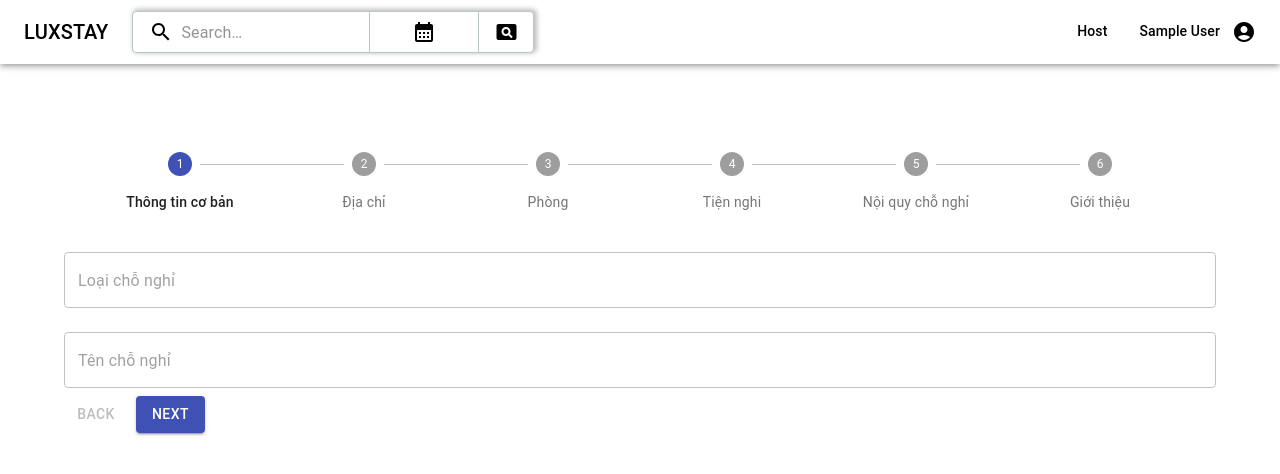
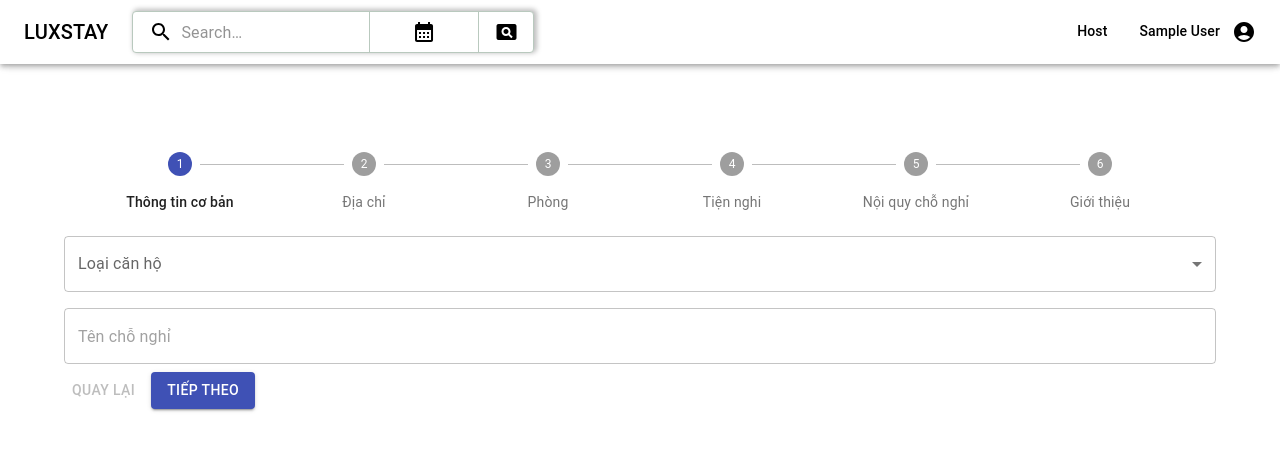
Before and after one commit to sangnx98/hotel-booking, a React (Create React App) app: page /newhomestay in a window 1280 px wide. Shown: the top 474 px of the page. Built offline with nearby package versions, Linux system fonts and the light colour scheme; sample sign-in values are in the browser's storage; the HTML template or start-up script is replaced by a standard one.

Commit message:
get values select

```diff
--- a/src/page/Home.tsx
+++ b/src/page/Home.tsx
@@ -9,6 +9,12 @@ import Suggest from '../components/Suggestions/Suggest';
 import UserManual from '../components/UserManual/UserManual';
 
 export default function Home(){
+  React.useEffect(()=>{
+    fetch('https://provinces.open-api.vn/api/ depth==2')
+    .then((res)=>{
+      console.log('res', res)
+    })
+  },[])
   return (
     <>
       <Slider/>
--- a/src/page/NewHomeStay.tsx
+++ b/src/page/NewHomeStay.tsx
@@ -9,11 +9,18 @@ import {
 } from "@material-ui/core";
 import { makeStyles } from "@material-ui/core/styles";
 import Header from "../components/Header/Header";
-import { Container } from "@mui/material";
+import {
+  Chip,
+  Container,
+  FormControl,
+  InputLabel,
+  MenuItem,
+  OutlinedInput,
+} from "@mui/material";
 import { Box } from "@mui/system";
-import { SelectChangeEvent } from "@mui/material/Select";
+import Select, { SelectChangeEvent } from "@mui/material/Select";
 import { Theme, useTheme } from "@mui/material/styles";
-import {CONFIG} from '../config/config'
+import { CONFIG } from "../config/config";
 
 const ITEM_HEIGHT = 48;
 const ITEM_PADDING_TOP = 8;
@@ -27,16 +34,12 @@ const MenuProps = {
 };
 
 const names = [
-  "Oliver Hansen",
-  "Van Henry",
-  "April Tucker",
-  "Ralph Hubbard",
-  "Omar Alexander",
-  "Carlos Abbott",
-  "Miriam Wagner",
-  "Bradley Wilkerson",
-  "Virginia Andrews",
-  "Kelly Snyder",
+  "Homestay",
+  "Studio",
+  "Biệt Thự",
+  "Duplex",
+  "Căn hộ",
+  "Khách sạn"
 ];
 
 const useStyles = makeStyles((theme) => ({
@@ -69,15 +72,38 @@ const GetStepContent = (props: any): JSX.Element => {
   if (props.step === 0) {
     return (
       <>
-        {/* <FormControl sx={{ m: 1, width: 300 }}>
-            <InputLabel id="demo-multiple-name-label">Name</InputLabel>
+        <FormControl sx={{ width: "100%" }}>
+          <InputLabel id="demo-multiple-name-label">Loại căn hộ</InputLabel>
           <Select
             labelId="demo-multiple-name-label"
             id="demo-multiple-name"
-              multiple
-              value={props.params.homeStayType}
-              onChange={(e) => props.handleSetParams("homeStayType", e.target.value)}
+            // value={props.params.homeType}
+            onChange={props.handleSelectValue}
             input={<OutlinedInput label="Name" />}
+            MenuProps={MenuProps}
+          >
+            {names.map((name) => (
+              <MenuItem key={name} value={name}>
+                {name}
+              </MenuItem>
+            ))}
+          </Select>
+        </FormControl>
+        {/* <FormControl sx={{ m: 1, width: "100%" }}>
+          <InputLabel id="demo-multiple-chip-label">Chip</InputLabel>
+          <Select
+            labelId="demo-multiple-chip-label"
+            id="demo-multiple-chip"
+            // multiple
+            onChange={props.handleSelectValue}
+            input={<OutlinedInput id="select-multiple-chip" label="Chip" />}
+            renderValue={(selected:any) => (
+              <Box sx={{ display: "flex", flexWrap: "wrap", gap: 0.5 }}>
+                {selected.map((value: any) => (
+                  <Chip key={value} label={value} />
+                ))}
+              </Box>
+            )}
             MenuProps={MenuProps}
           >
             {names.map((name) => (
@@ -90,16 +116,6 @@ const GetStepContent = (props: any): JSX.Element => {
             ))}
           </Select>
         </FormControl> */}
-        <TextField
-          variant="outlined"
-          placeholder="Loại chỗ nghỉ"
-          fullWidth
-          margin="normal"
-          value={props.params.homeStayType}
-          onChange={(e) =>
-            props.handleSetParams("homeStayType", e.target.value)
-          }
-        />
         <TextField
           variant="outlined"
           placeholder="Tên chỗ nghỉ"
@@ -196,7 +212,7 @@ const GetStepContent = (props: any): JSX.Element => {
         />
         <TextField
           variant="outlined"
-          placeholder="Enter Your Country Name"
+          placeholder="Số lượng giường ngủ"
           fullWidth
           margin="normal"
           value={props.params.bedNums}
@@ -204,7 +220,7 @@ const GetStepContent = (props: any): JSX.Element => {
         />
         <TextField
           variant="outlined"
-          placeholder="Enter Your Country Name"
+          placeholder="Số lượng phòng tắm"
           fullWidth
           margin="normal"
           value={props.params.bathRooms}
@@ -212,11 +228,19 @@ const GetStepContent = (props: any): JSX.Element => {
         />
         <TextField
           variant="outlined"
-          placeholder="Enter Your Country Name"
+          placeholder="Số lượng nhà bếp"
           fullWidth
           margin="normal"
           value={props.params.kitchens}
           onChange={(e) => props.handleSetParams("kitchens", e.target.value)}
+        />
+        <TextField
+          variant="outlined"
+          placeholder="Giá phòng"
+          fullWidth
+          margin="normal"
+          value={props.params.price}
+          onChange={(e) => props.handleSetParams("price", e.target.value)}
         />
       </>
     );
@@ -249,11 +273,11 @@ const GetStepContent = (props: any): JSX.Element => {
 
 const NewHomeStay = () => {
   const classes = useStyles();
+  const [personName, setPersonName] = React.useState<string[]>([]);
   const [activeStep, setActiveStep] = useState(0);
   const [skippedSteps, setSkippedSteps] = useState<any[]>([]);
   const steps = getSteps();
   const theme = useTheme();
-  const [homeType, setHomeType] = useState<string[]>([]);
   const [values, setValues] = useState<{}>({
     hostId: "",
     homeStayType: "",
@@ -292,21 +316,16 @@ const NewHomeStay = () => {
   });
   useEffect(() => {
     const userValues = JSON.parse(localStorage.getItem("user") || "");
-    setValues({...values, hostId: userValues.id});
+    setValues({ ...values, hostId: userValues.id });
   }, []);
 
   const handleSetValue = (key: any, value: any) => {
     setValues({ ...values, [key]: value });
   };
 
-  const handleChange = (event: SelectChangeEvent<typeof homeType>) => {
-    const {
-      target: { value },
-    } = event;
-    setHomeType(
-      // On autofill we get a stringified value.
-      typeof value === "string" ? value.split(",") : value
-    );
+  const handleChange = (event: SelectChangeEvent) => {
+    console.log("===============", event.target.value);
+    handleSetValue("homeStayType", event.target.value);
   };
 
   const isStepOptional = (step: any) => {
@@ -378,6 +397,7 @@ const NewHomeStay = () => {
                   step={activeStep}
                   handleSetParams={handleSetValue}
                   params={values}
+                  handleSelectValue={handleChange}
                 />
               </form>
               <Button
@@ -385,7 +405,7 @@ const NewHomeStay = () => {
                 disabled={activeStep === 0}
                 onClick={handleBack}
               >
-                Back
+                Quay lại
               </Button>
               <Button
                 className={classes.button}
@@ -393,7 +413,7 @@ const NewHomeStay = () => {
                 color="primary"
                 onClick={handleNext}
               >
-                {activeStep === steps.length - 1 ? "Finish" : "Next"}
+                {activeStep === steps.length - 1 ? "Kết thúc" : "Tiếp theo"}
               </Button>
             </>
           )}
```
Lines whose indentation alone changed are shown as unchanged.
